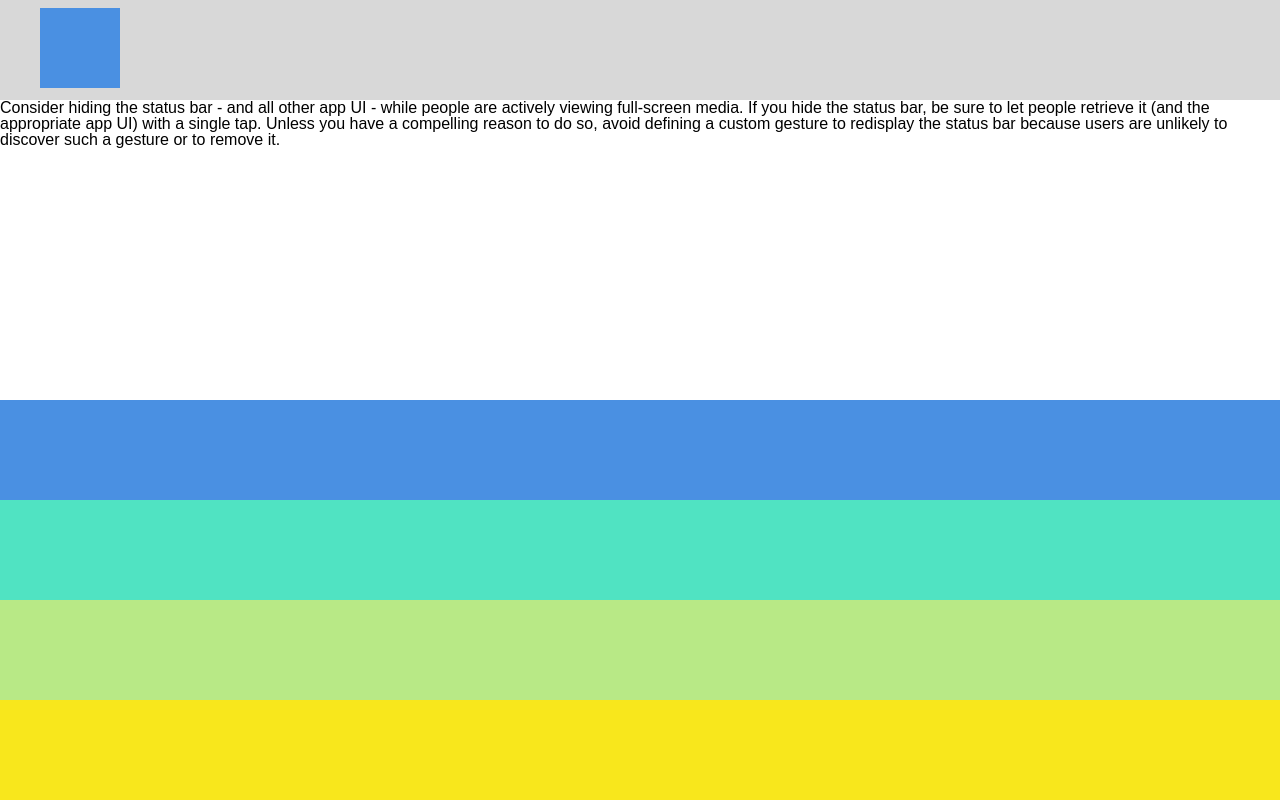
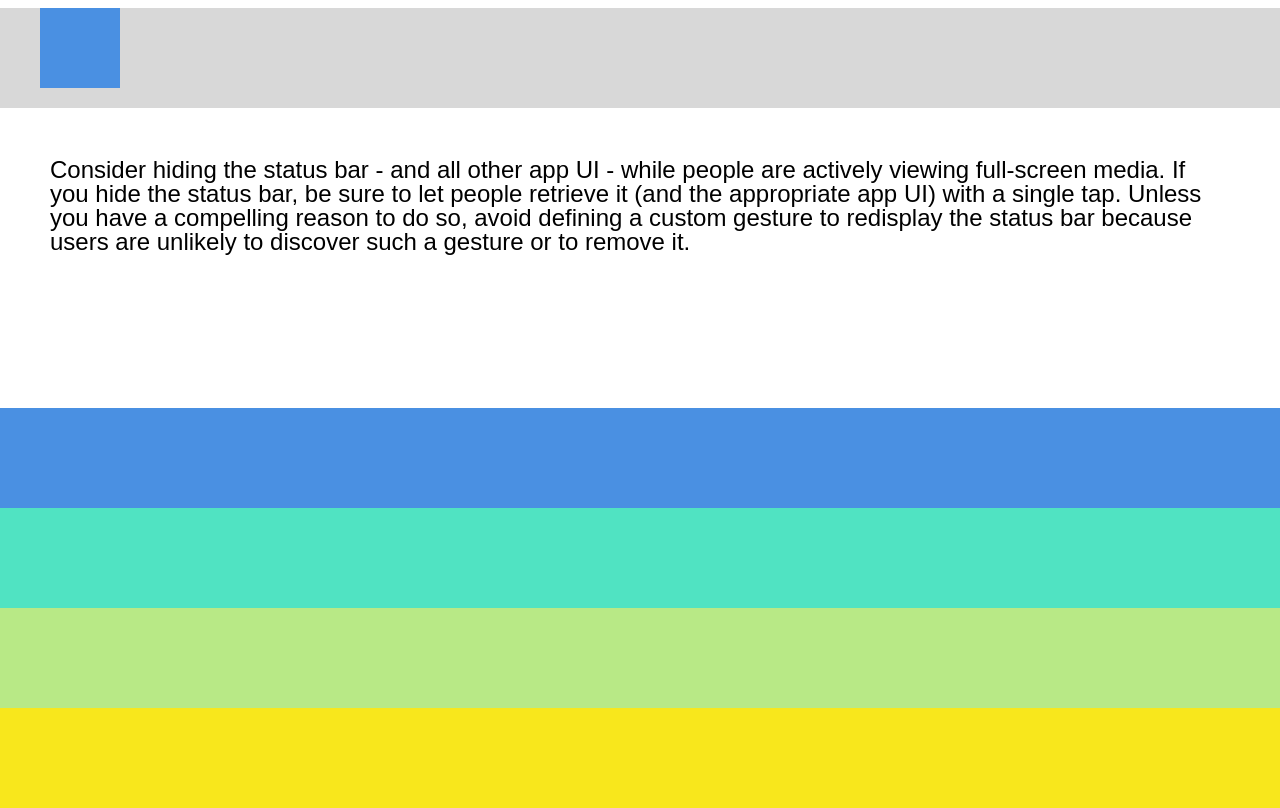
Before and after one commit to KatieDeMet/html-css, a plain HTML site: page drill-3/index.html in a window 1280 px wide. Drawn offline with Linux system fonts and the light colour scheme.

Commit message:
updated drill 3

```diff
--- a/drill-3/index.css
+++ b/drill-3/index.css
@@ -1,12 +1,8 @@
-#container {
-
-}
-
 #header {
     width: 100vw;
     height: 12.5vh;
     background-color: #D8D8D8;
-    display: flex;
+
 }
 
 #bluebox {
@@ -46,5 +42,9 @@
 }
 
 p {
-    font-family: Arial, Helvetica, sans-serif;
+    font-family: sans-serif;
+    font-weight: lighter;
+    padding: 50px;
+    font-size: 24px;
+
 }
--- a/drill-3/index.html
+++ b/drill-3/index.html
@@ -10,7 +10,6 @@
   <link rel="stylesheet" href="index.css">
 </head>
 <body>
-    <div id="container">
         <div id="header">
             <section id="bluebox"></section>
         </div>
@@ -27,7 +26,5 @@
             <section id="aqua"></section>
             <section id="green"></section>
             <section id="yellow"></section>
-        </div>
-    </div>
 </body>
 </html>
```
